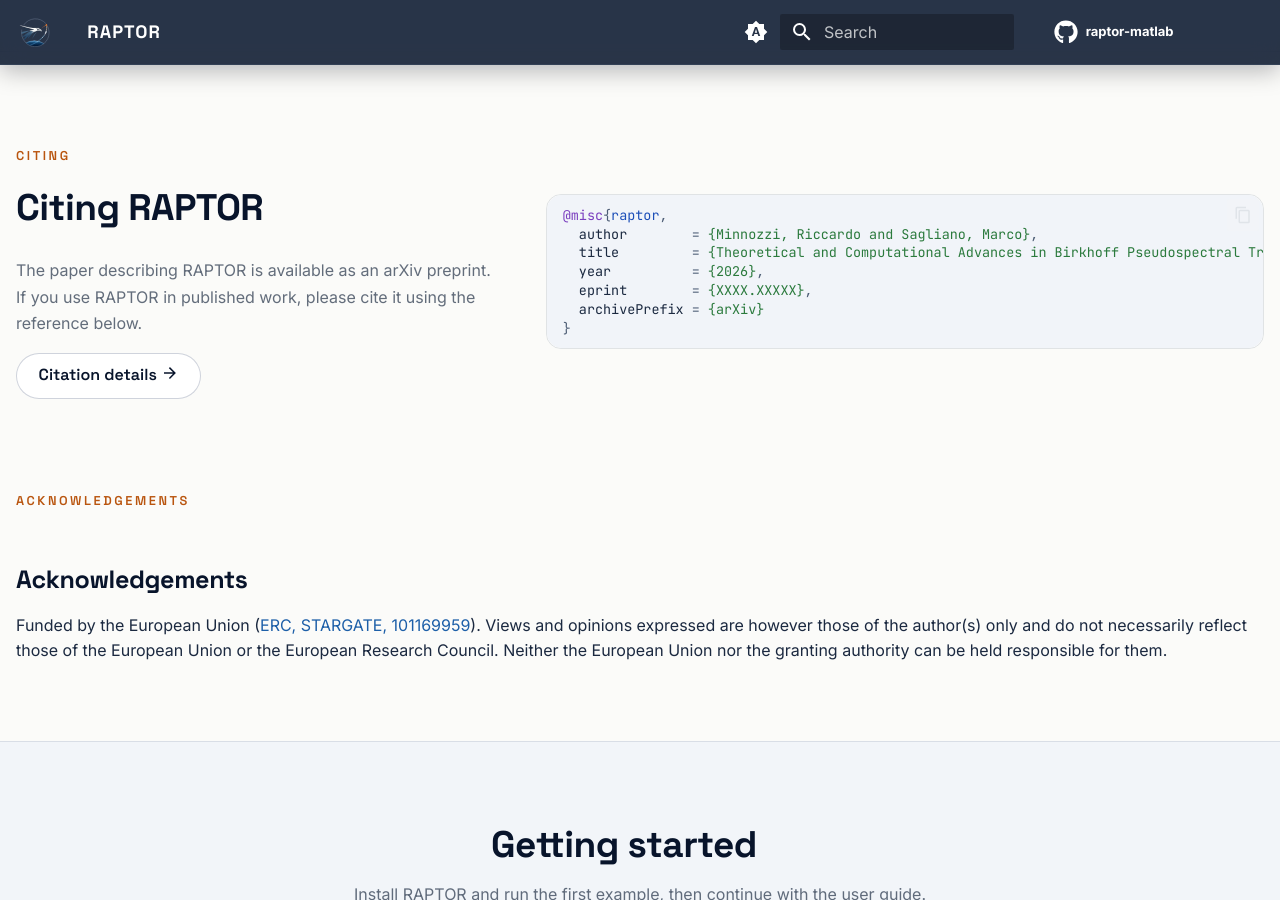
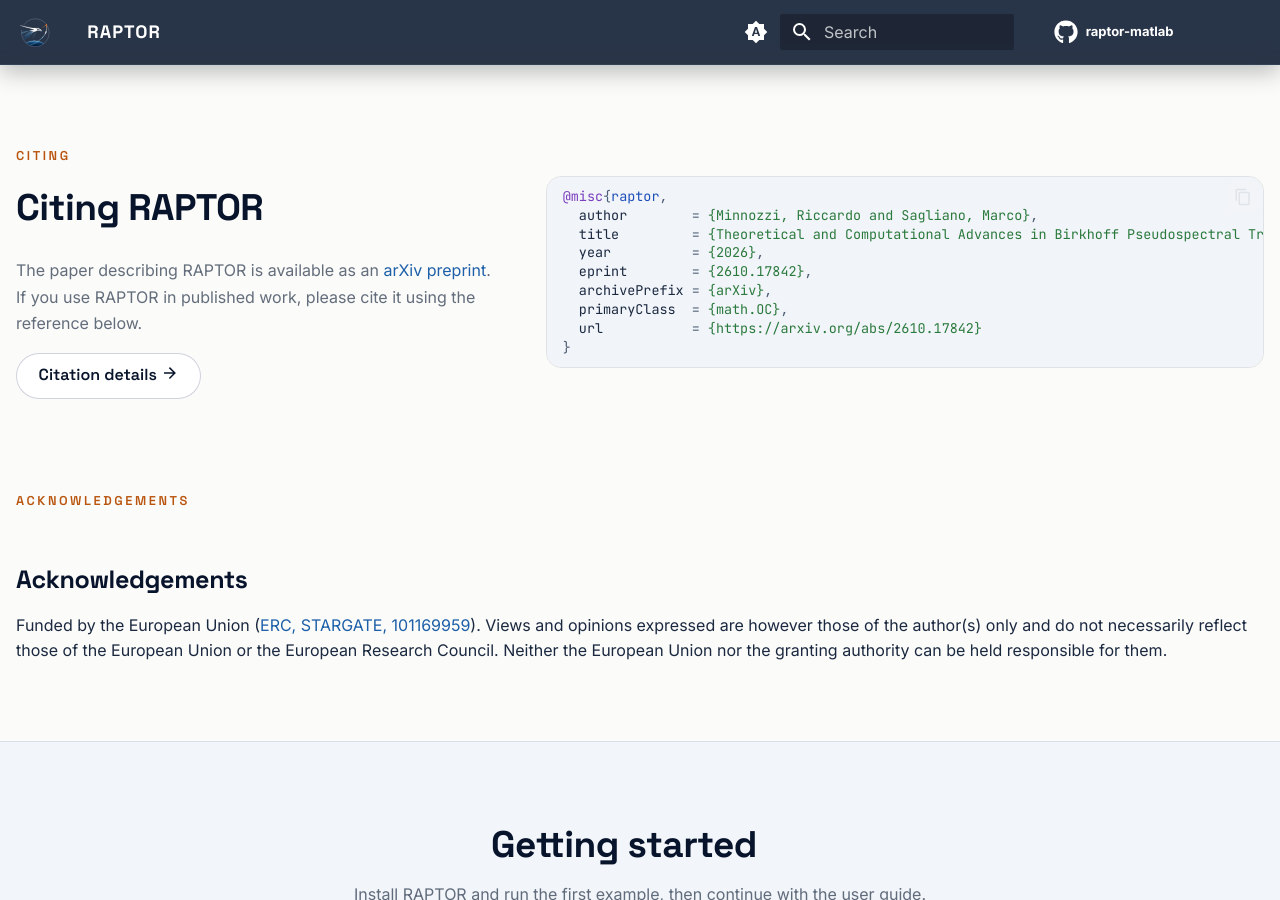
Before and after one commit to raptor-solver/raptor-solver.github.io, an MkDocs documentation site: the page built from docs/index.md, in a window 1280 px wide and 900 px high, scrolled down 4054 px. Built offline with MkDocs 1.6.1 and Material for MkDocs 9.7.7, drawn with Linux system fonts in a browser that asks for light colours; comment, search, counter and statistics services are not loaded.

Commit message:
updated citation information

````diff
--- a/docs/index.md
+++ b/docs/index.md
@@ -302,7 +302,7 @@ example introduces a few new features.
 
 ## Citing RAPTOR
 
-The paper describing RAPTOR is available as an arXiv preprint. If you use
+The paper describing RAPTOR is available as an [arXiv preprint](https://arxiv.org/abs/2610.17842). If you use
 RAPTOR in published work, please cite it using the reference below.
 
 [Citation details :material-arrow-right:](citing.md){ .md-button }
@@ -313,8 +313,10 @@ RAPTOR in published work, please cite it using the reference below.
   author        = {Minnozzi, Riccardo and Sagliano, Marco},
   title         = {Theoretical and Computational Advances in Birkhoff Pseudospectral Transcription for Aerospace Optimal Control},
   year          = {2026},
-  eprint        = {XXXX.XXXXX},
-  archivePrefix = {arXiv}
+  eprint        = {2610.17842},
+  archivePrefix = {arXiv},
+  primaryClass  = {math.OC},
+  url           = {https://arxiv.org/abs/2610.17842}
 }
 ```
 
--- a/overrides/home.html
+++ b/overrides/home.html
@@ -72,6 +72,10 @@
             <span class="twemoji">{% include ".icons/fontawesome/brands/github.svg" %}</span>
             GitHub
           </a>
+          <a class="md-button rp-hero__ghost" href="https://arxiv.org/abs/2610.17842">
+            <span class="twemoji">{% include ".icons/fontawesome/solid/file-lines.svg" %}</span>
+            Preprint
+          </a>
         </div>
         <ul class="rp-hero__chips" aria-label="At a glance">
           <li>MIT License</li>
````
Also changed, not shown: docs/citing.md (+5 -3 lines).
